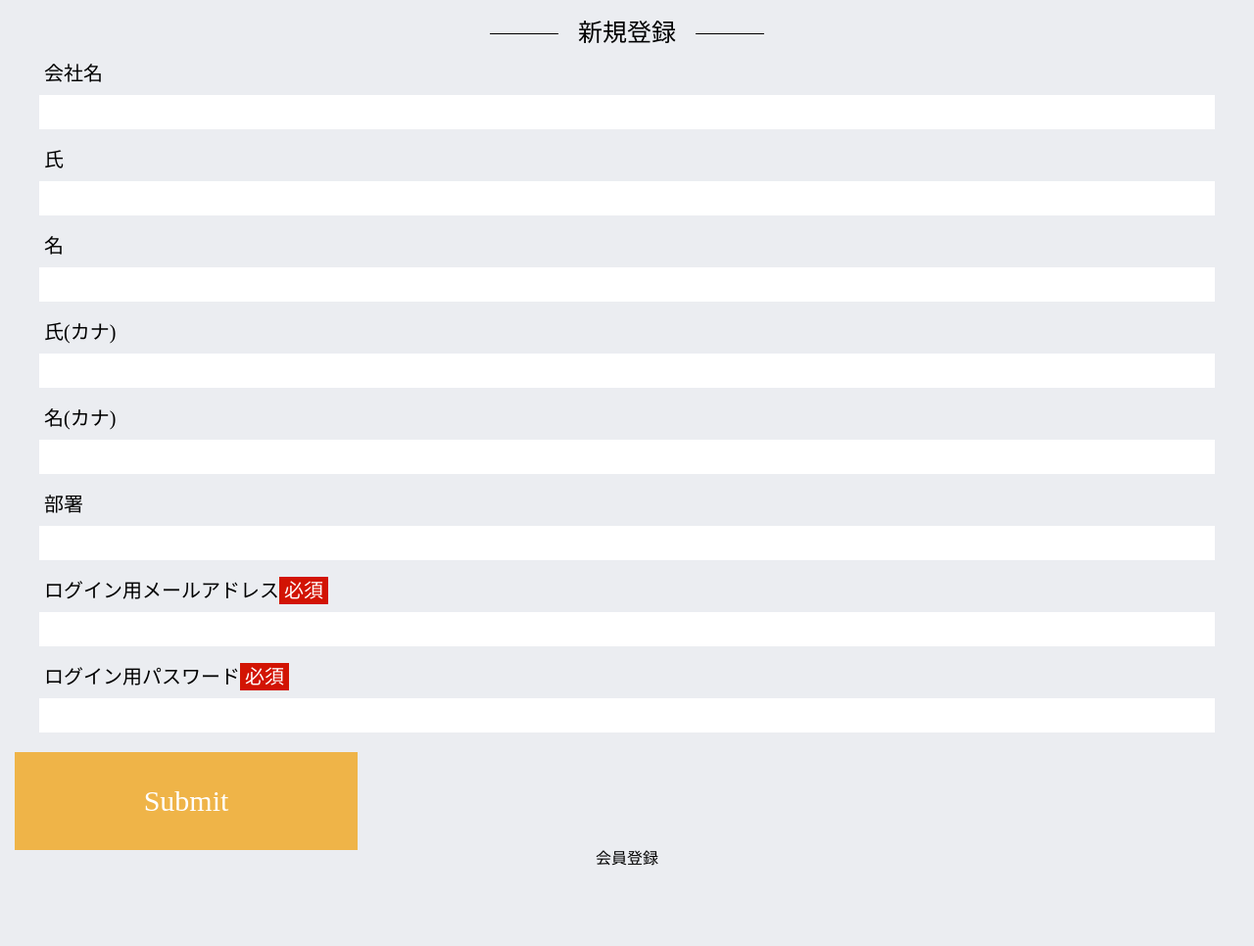
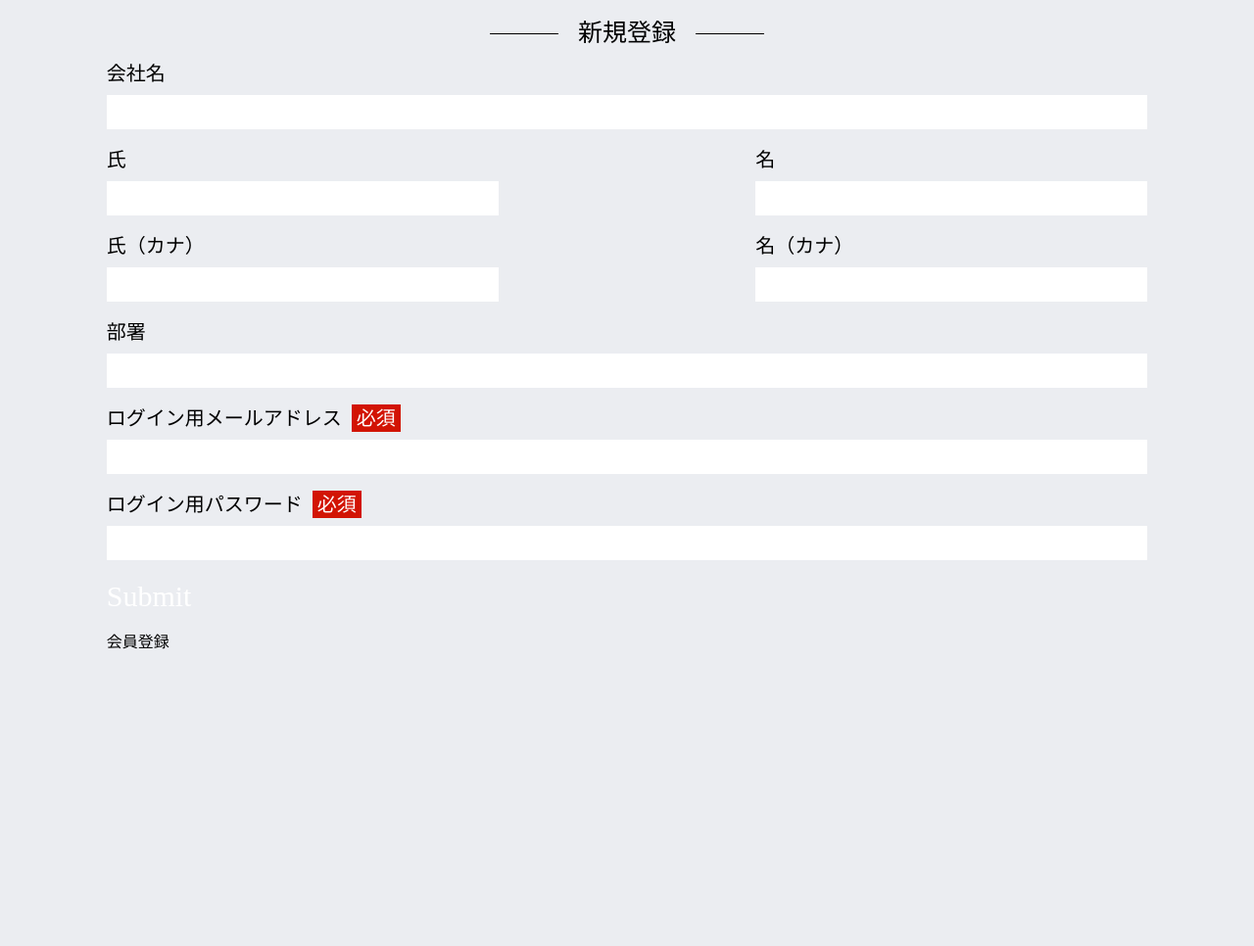
Before and after one commit to posse-ap/-teamdev-2022-posse1-team2B-, a PHP site: page /admin/agency/account.php in a window 1280 px wide. Shown: the part 155-1121 px from the top of the page at 98% size. After the commit the page ends 818 px from the top, so only its background shows below. Run offline with PHP 8.4, Linux system fonts and the light colour scheme.

Commit message:
fixed most css except the  final submit btn

```diff
--- a/src/admin/agency/account.php
+++ b/src/admin/agency/account.php
@@ -137,7 +137,6 @@ require(dirname(__FILE__, 3) . '/dbconnect.php');
   <title>エージェンシー企業アカウント登録画面</title>
   <link rel="stylesheet" href="../../css/reset.css">
   <link rel="stylesheet" href="../../css/index.css">
-  <link rel="stylesheet" href="../../css/agency.css">
 </head>
 
 <body>
@@ -145,41 +144,45 @@ require(dirname(__FILE__, 3) . '/dbconnect.php');
   <div class="main">
     <h1 class="pagetitle">新規登録</h1>
     <div>
-      <form action="account.php" method="POST" class="accountlabels">
+      <form action="account.php" method="POST" class="inputform">
         <div>
           <label for="companyName">会社名</label><br>
-          <input type="text" name="agent_name" id="companyName" class="full inputbox" required>
+          <input type="text" name="agent_name" id="companyName" required>
         </div>
+        <div class="half">
           <div>
             <label for="familyName">氏</label><br>
-          <input type="text" name="manager_last_name" id="familyName" class="full inputbox" required>
+            <input type="text" name="manager_last_name" id="familyName" required>
           </div>
           <div>
             <label for="managerName">名</label><br>
-          <input type="text" name="manager_first_name" id="managerName" class="full inputbox" required>
+            <input type="text" name="manager_first_name" id="managerName" required>
+          </div>
+        </div>
+        <div class="half">
+          <div>
+            <label for="familyNameKana">氏（カナ）</label><br>
+            <input type="text" name="manager_last_name_kana" id="familyNameKana" pattern="(?=.*?[\u30A1-\u30FA])[\u30A1-\u30FC]*" required>
           </div>
           <div>
-          <label for="familyNameKana">氏(カナ)</label><br>
-          <input type="text" name="manager_last_name_kana" id="familyNameKana" class="full inputbox" pattern="(?=.*?[\u30A1-\u30FA])[\u30A1-\u30FC]*" required>
+            <label for="managerNameKana">名（カナ）</label><br>
+            <input type="text" name="manager_first_name_kana" id="managerNameKana" pattern="(?=.*?[\u30A1-\u30FA])[\u30A1-\u30FC]*" required>
           </div>
-        <div>
-          <label for="managerNameKana">名(カナ)</label><br>
-          <input type="text" name="manager_first_name_kana" id="managerNameKana" class="full inputbox" pattern="(?=.*?[\u30A1-\u30FA])[\u30A1-\u30FC]*" required>
         </div>
         <div>
           <label for="agent_department">部署</label><br>
-          <input type="text" name="agent_department" id="agentDepartment" class="full inputbox" required>
+          <input type="text" name="agent_department" id="agentDepartment" required>
         </div>
         <div>
           <label for="loginMailAddress">ログイン用メールアドレス<span class="must">必須</span></label><br>
-          <input type="email" name="login_email" id="loginMailAddress" class="full inputbox" required>
+          <input type="email" name="login_email" id="loginMailAddress" required>
         </div>
         <div>
           <label for="loginPassWord">ログイン用パスワード<span class="must">必須</span></label><br>
-          <input type="password" name="password" id="loginPassword" class="full inputbox" required>
+          <input type="password" name="password" id="loginPassword" required>
         </div>
-        <div class="register">
-          <input type="submit" name="btn_confirm" class="newaccountbtn">会員登録</input>
+        <div>
+          <input type="submit" name="btn_confirm" class="backgroundnone newaccountbtn">会員登録</input>
         </div>
       </form>
     </div>
--- a/src/css/agency.css
+++ b/src/css/agency.css
@@ -21,26 +21,6 @@
 
 /* account画面 */
 
-.full { /*テキストボックスが横長*/
-  width: 1200px;
-
-}
-
-.must {
-  background-color: #d21404;
-  color: white;
-  padding: 3px 5px;
-}
-
-.accountlabels div label { /*account記入項目の記載*/
-  font-size: 20px;
-  margin: 10px 30px;
-  margin-top: 20px;
-}
-
-.register {
-  text-align: center;
-}
 
 /* ////BOOZER/// */
 .boozerindexinner {
--- a/src/css/index.css
+++ b/src/css/index.css
@@ -111,12 +111,15 @@
   text-align: center;
 }
 
-.deletebtn { /*赤背景白文字*/
+/*メジャー：消去ボタン（赤背景白文字）*/
+.deletebtn, .must {
   background-color: #d21404;
   color: white;
   padding: 3px 5px;
 }
-
+.must  {
+  margin-left: 10px;
+}
 
 /* inputの白い箱？のcss群です:)form全てを囲う箱 */
 .inputform {
@@ -219,7 +222,7 @@ footer img {
   vertical-align: middle;
   text-align: left;
 }
-.newaccountbtn {
+.newaccountbtn {/*主にagency/topでちょっといつもよりぶっといボタン勢*/
   background-color: #EFB448;
   color: white;
 }
@@ -230,6 +233,9 @@ footer img {
   display: flex;
   align-items: center;
   justify-content: center;
+}
+.backgroundnone {
+  background-color: transparent!important;
 }
 
 /*STUDENTS/INDEX.PHP*/
```
Lines whose indentation alone changed are shown as unchanged.
